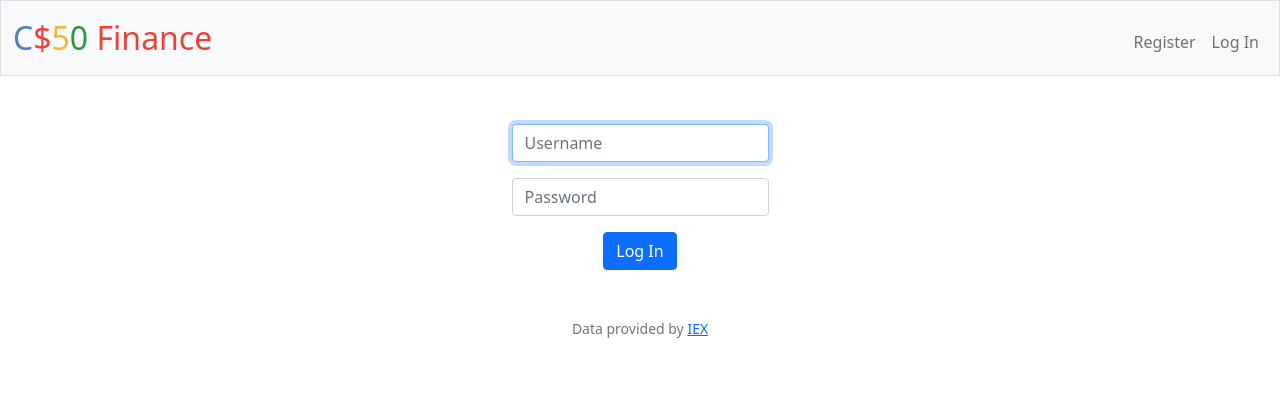
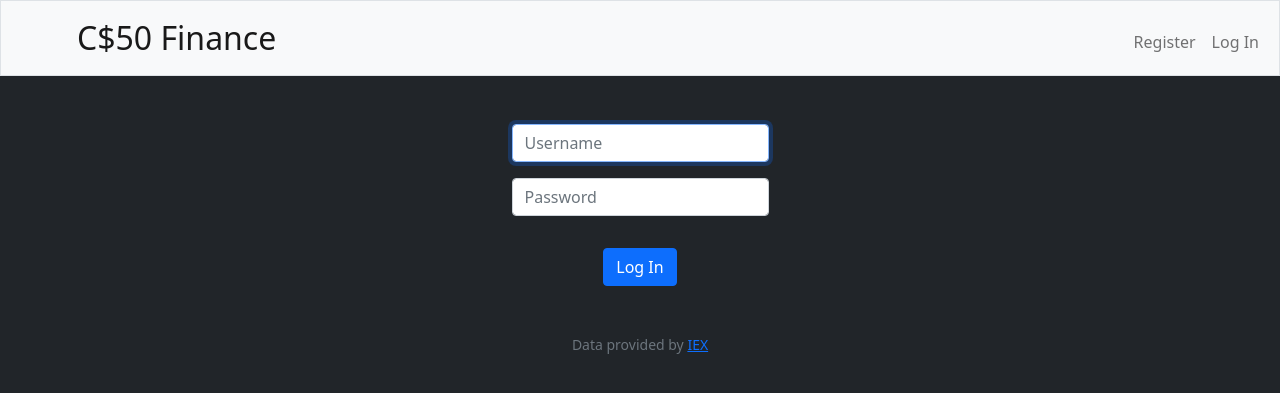
Before and after one commit to hawshemi/Finance-CS50X, a Flask app: page /login in a window 1280 px wide. Shown: the top 393 px of the page. Run offline with Flask 2, Linux system fonts and the light colour scheme; some libraries are stand-ins or nearby versions.

Commit message:
Update styles.css

```diff
--- a/static/styles.css
+++ b/static/styles.css
@@ -1,28 +1,22 @@
-nav .navbar-brand
+body
+{
+    background-color: #212529;
+}
+
+.form-group
+{
+    margin: 1rem;
+}
+
+.navbar-brand
 {
     /* size for brand */
     font-size: xx-large;
+    margin-left: 4rem;
+    margin-right: 4rem;
 }
 
-/* colors for brand */
-nav .navbar-brand .blue
-{
-    color: #537fbe;
-}
-nav .navbar-brand .red
-{
-    color: #ea433b;
-}
-nav .navbar-brand .yellow
-{
-    color: #f5b82e;
-}
-nav .navbar-brand .green
-{
-    color: #2e944b;
-}
-
-main .form-control
+.form-control
 {
     /* center form controls */
     display: inline-block;
@@ -31,48 +25,45 @@ main .form-control
     width: auto;
 }
 
-main
+.table
 {
-    /* scroll horizontally as needed */
-    overflow-x: auto;
-
-    /* center contents */
-    text-align: center;
+    margin: auto;
+    width: 75%;
 }
 
-main img
-{
-    /* constrain images on small screens */
-    max-width: 100%;
-}
-
-main table
-{
-    text-align: left;
-}
-
-main tfoot
+.tfoot
 {
     font-weight: bold;
 }
-main h1
+
+.h1
 {
     font-family: Tahoma;
 }
 
-/* validation password */
+.btn
+{
+    margin-top: 1rem;
+}
 
-.indication li
+.display-4
 {
-    list-style: none;
-    font-family: Tahoma;
+    margin-bottom: 1.5rem;
+    color: white;
 }
-.indication ul
+
+.form-select
 {
-   background: #3399ff;
-   padding: 20px;
+    width: auto;
+    margin-bottom: 2rem;
 }
-.indication h2
+
+.logout
 {
-   font: italic 10px;
+    margin-right: 2rem;
 }
+
+.navbar-text
+{
+    text-align: center;
+}
```
